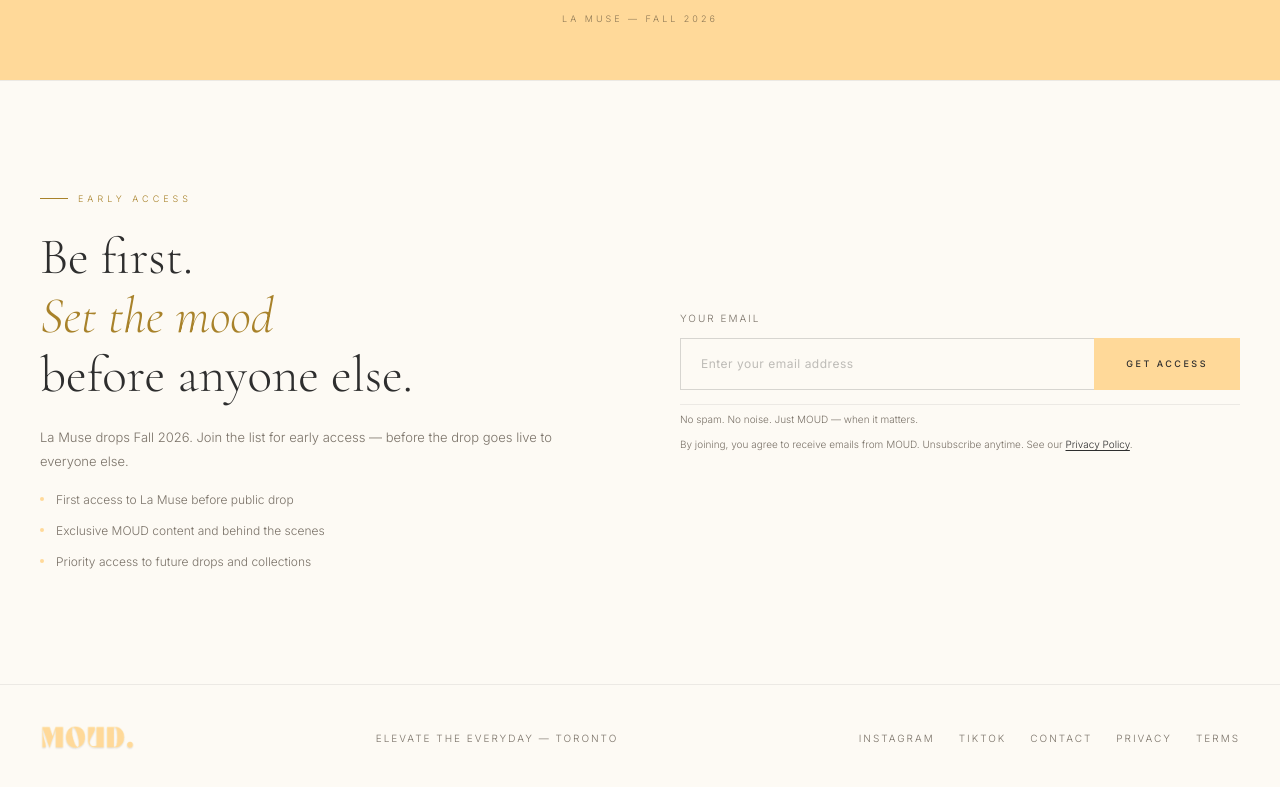
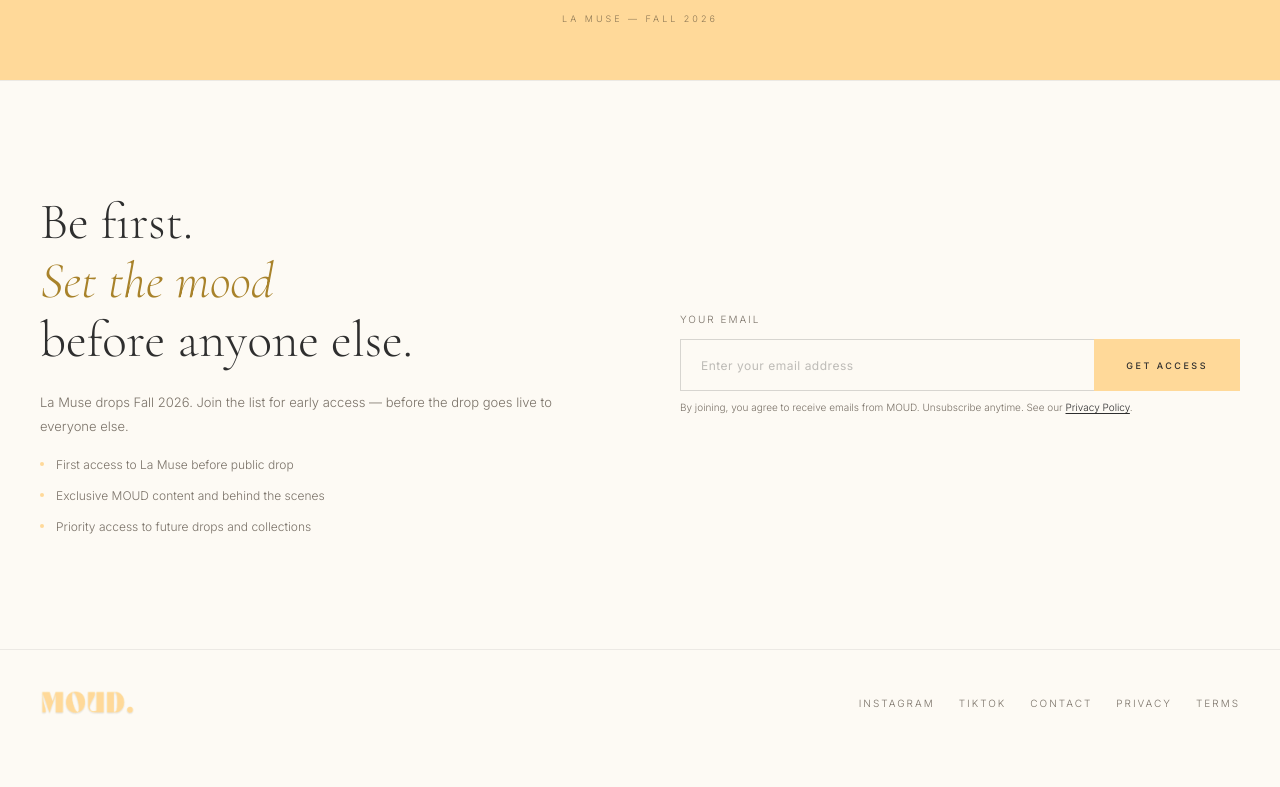
Before and after one commit to Arthurk237/moudessential, a website: page public/index.html in a window 1280 px wide. Shown: the part 1854-2641 px from the top of the page. After the commit the page ends 2610 px from the top, so only its background shows below. Drawn offline with nearby package versions, Linux system fonts and the light colour scheme.

Commit message:
Remove signup and footer taglines

```diff
--- a/public/index.html
+++ b/public/index.html
@@ -178,7 +178,6 @@
   <!-- EARLY ACCESS -->
   <section class="early-access" id="access" aria-labelledby="access-title">
     <div class="ea-left">
-      <p class="ea-eyebrow">Early access</p>
       <h2 class="ea-heading" id="access-title">
         Be first.<br>
         <em>Set the mood</em><br>
@@ -211,7 +210,6 @@
           <button type="submit">Get access</button>
         </div>
         <p class="form-status" data-form-status role="status" aria-live="polite"></p>
-        <p class="ea-promise">No spam. No noise. Just MOUD — when it matters.</p>
         <p class="ea-consent" data-hide-when-joined>By joining, you agree to receive emails from MOUD. Unsubscribe anytime. See our <a href="privacy-policy.html">Privacy Policy</a>.</p>
       </form>
     </div>
@@ -222,7 +220,6 @@
 <!-- FOOTER -->
 <footer class="site-footer">
   <a href="#" class="footer-logo"><img src="images/moud-logo.png" alt="MOUD" width="469" height="128"></a>
-  <span class="footer-tag">Elevate the everyday — Toronto</span>
   <nav class="footer-links" aria-label="Footer">
     <a href="https://www.instagram.com/moudessentials/" class="footer-link" target="_blank" rel="noopener noreferrer">Instagram</a>
     <a href="https://www.tiktok.com/@moudessentials" class="footer-link" target="_blank" rel="noopener noreferrer">TikTok</a>
```
Also changed, not shown: public/waitlist.html (+0 -2 lines).
